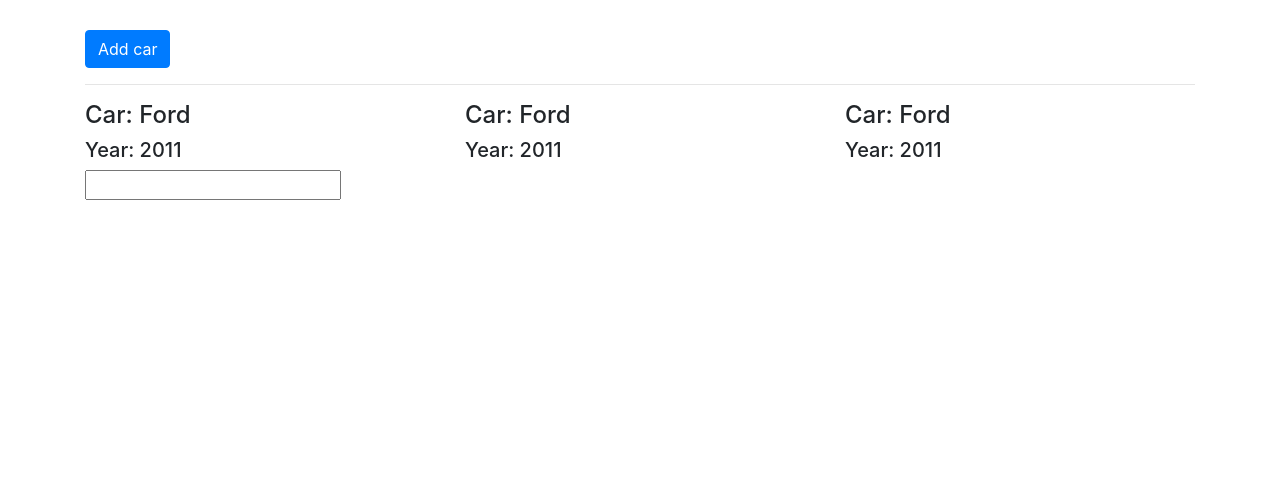
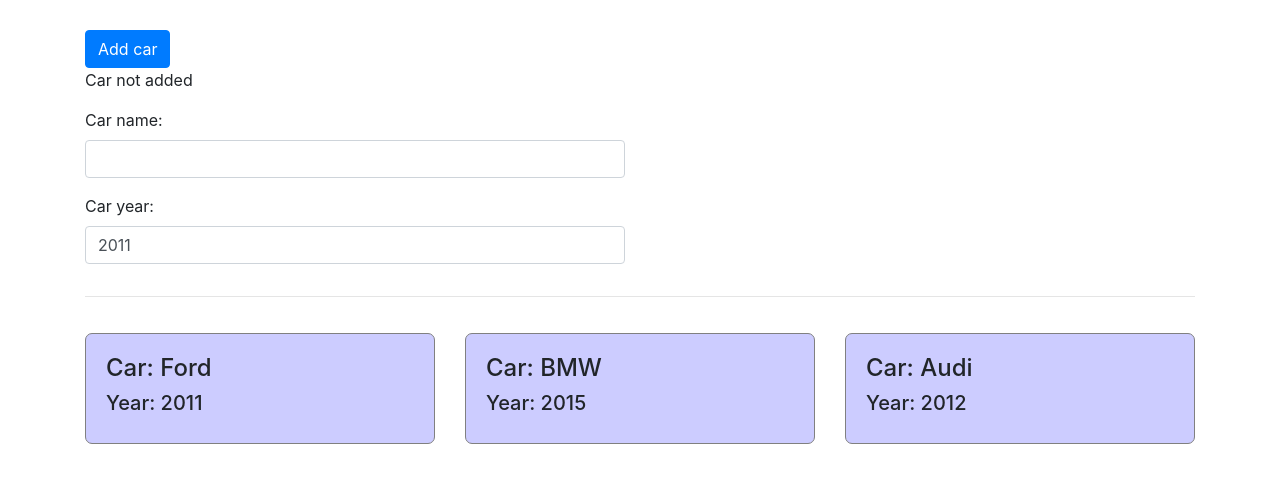
Before and after one commit to freezpl/webapi_todolist, an Angular app in the folder ClientApp/Client-to-do-list/: page / in a window 1280 px wide. Shown: the top 482 px of the page. Built offline with nearby package versions, Linux system fonts and the light colour scheme.

Commit message:
studu angular part 2 components

```diff
--- a/ClientApp/Client-to-do-list/src/app/app.module.ts
+++ b/ClientApp/Client-to-do-list/src/app/app.module.ts
@@ -1,5 +1,6 @@
 import { BrowserModule } from '@angular/platform-browser';
 import { NgModule } from '@angular/core';
+import { FormsModule } from '@angular/forms'
 
 import { AppRoutingModule } from './app-routing.module';
 import { AppComponent } from './app.component';
@@ -7,6 +8,7 @@
 import { MyComponent } from './components/my/my.component';
 import { CarComponent } from './components/car/car.component';
 import { CarsComponent } from './components/cars/cars.component';
+import { AddCarComponent } from './components/add-car/add-car.component';
 
 @NgModule({
   declarations: [
@@ -14,10 +16,12 @@
     MyComponent,
     CarComponent,
     CarsComponent,
+    AddCarComponent,
   ],
   imports: [
     BrowserModule,
-    AppRoutingModule
+    AppRoutingModule,
+    FormsModule
   ],
   providers: [],
   bootstrap: [AppComponent]
--- /dev/null
+++ b/ClientApp/Client-to-do-list/src/app/components/add-car/add-car.component.html
@@ -0,0 +1,17 @@
+<button class="btn btn-primary" (click)="AddCar()" >Add car</button>
+    <p *ngIf="addCarSatatus; else notAdded">Car is added</p>
+    <ng-template #notAdded>
+        <p>Car not added</p>
+    </ng-template>
+    <div class="row">
+    <div class="col-sm-6">
+        <div class="form-group">
+        <label>Car name:</label>
+        <input type="text" [(ngModel)]="carName" (input)="addCarSatatus = false" class="form-control">
+    </div>
+    <div class="form-group">
+        <label>Car year:</label>
+        <input type="number" [(ngModel)]="carYear" (input)="addCarSatatus = false" class="form-control">
+    </div>
+    </div>
+    </div>
--- /dev/null
+++ b/ClientApp/Client-to-do-list/src/app/components/add-car/add-car.component.ts
@@ -0,0 +1,23 @@
+import { Component, OnInit } from '@angular/core';
+
+@Component({
+  selector: 'app-add-car',
+  templateUrl: './add-car.component.html',
+  styleUrls: ['./add-car.component.css']
+})
+export class AddCarComponent{
+  carName:string;
+  carYear:number = 2011;
+
+  addCarSatatus:boolean;
+
+  AddCar(){
+    this.carName = '';
+    this.carYear = 2000;
+    this.addCarSatatus = true;
+  }
+
+  InputChange(value){
+    this.addCarSatatus = value;
+  }
+}
--- a/ClientApp/Client-to-do-list/src/app/components/car/car.component.css
+++ b/ClientApp/Client-to-do-list/src/app/components/car/car.component.css
@@ -0,0 +1,7 @@
+.car-item{
+    margin-top: 20px;
+    border: 1px solid grey;
+    padding: 20px;
+    border-radius: 7px;
+    background: #ccf;
+}
--- a/ClientApp/Client-to-do-list/src/app/components/car/car.component.html
+++ b/ClientApp/Client-to-do-list/src/app/components/car/car.component.html
@@ -1,4 +1,4 @@
-<div>
-<h4>Car: <span>{{getName()}}</span></h4>
-<h5>Year: <span>{{carYear}}</span></h5>
+<div class="car-item">
+<h4>Car: <span>{{car.name}}</span></h4>
+<h5>Year: <span>{{car.year}}</span></h5>
 </div>
--- a/ClientApp/Client-to-do-list/src/app/components/car/car.component.ts
+++ b/ClientApp/Client-to-do-list/src/app/components/car/car.component.ts
@@ -1,4 +1,4 @@
-import { Component} from '@angular/core';
+import { Component, Input} from '@angular/core';
 
 @Component({
   selector: '[app-car]',
@@ -6,10 +6,6 @@
   styleUrls: ['./car.component.css']
 })
 export class CarComponent {
-  carName = 'Ford';
-  carYear = 2011;
-
-  getName(){
-    return this.carName;
-  }
+  @Input()
+  car:{name:string, year:number};
 }
--- a/ClientApp/Client-to-do-list/src/app/components/cars/cars.component.html
+++ b/ClientApp/Client-to-do-list/src/app/components/cars/cars.component.html
@@ -1,14 +1,7 @@
 <div class="container">
-    <button class="btn btn-primary" (click)="AddCar()" >Add car</button>
-    <p>{{addCarSatatus}}</p>
+    <app-add-car></app-add-car>
     <hr>
     <div class="row">
-        <div app-car class="col-md-4"></div>
-        <div app-car class="col-md-4"></div>
-        <div app-car class="col-md-4"></div>
+        <div app-car class="col-md-4" *ngFor="let item of cars" [car]="item"></div>
     </div>
-
-    <input type="text" #myInp (input)="InputChange(myInp.value)">
-
-
 </div>
--- a/ClientApp/Client-to-do-list/src/app/components/cars/cars.component.ts
+++ b/ClientApp/Client-to-do-list/src/app/components/cars/cars.component.ts
@@ -7,16 +7,16 @@
 })
 export class CarsComponent {
 
-  addCarSatatus ="";
+  cars:{name:string, year:number}[];
+
+  addCarSatatus:boolean;
 
   constructor(){
-  }
 
-  AddCar(){
-    this.addCarSatatus = "Car is added!";
-  }
-
-  InputChange(value){
-    this.addCarSatatus = value;
+    this.cars = [
+    {name: 'Ford', year: 2011},
+    {name: 'BMW', year: 2015},
+    {name: 'Audi', year: 2012},
+    ];
   }
 }
```
Also changed, not shown: ClientApp/Client-to-do-list/src/app/components/add-car/add-car.component.css (added).
